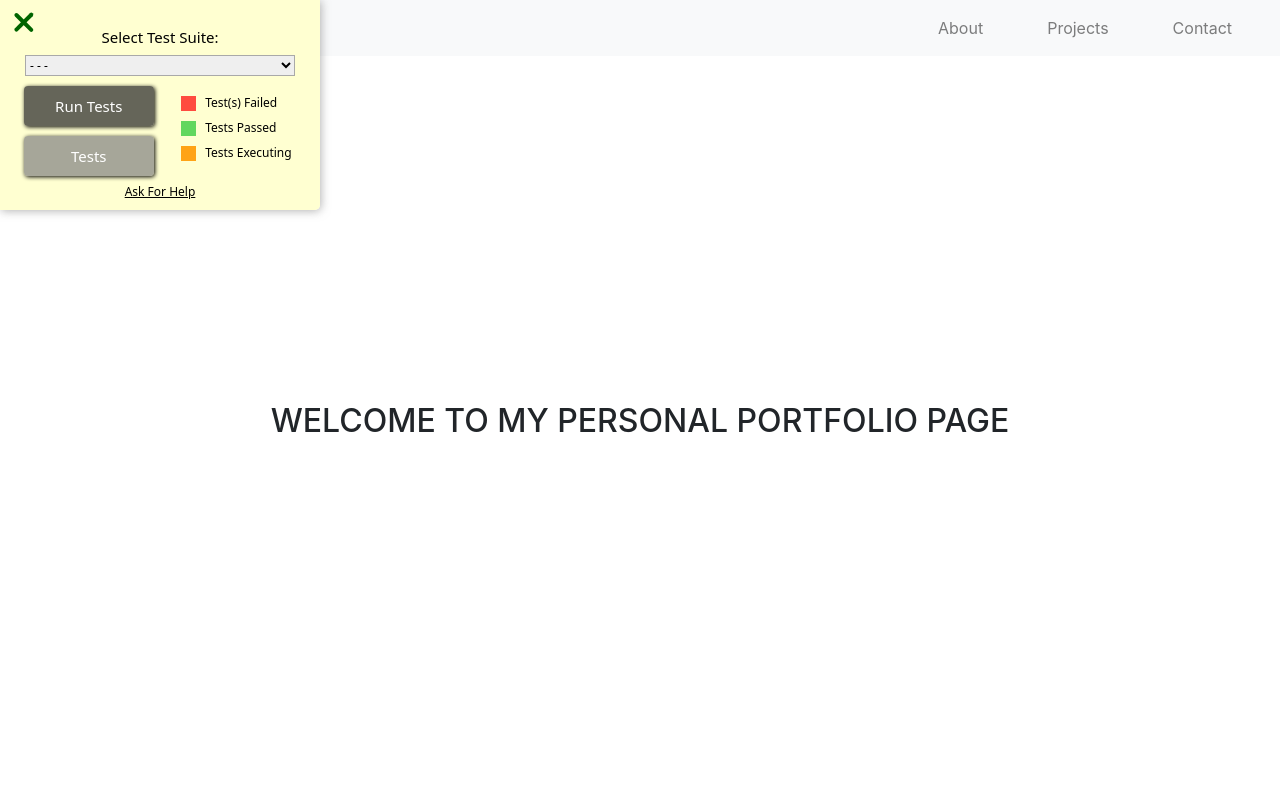
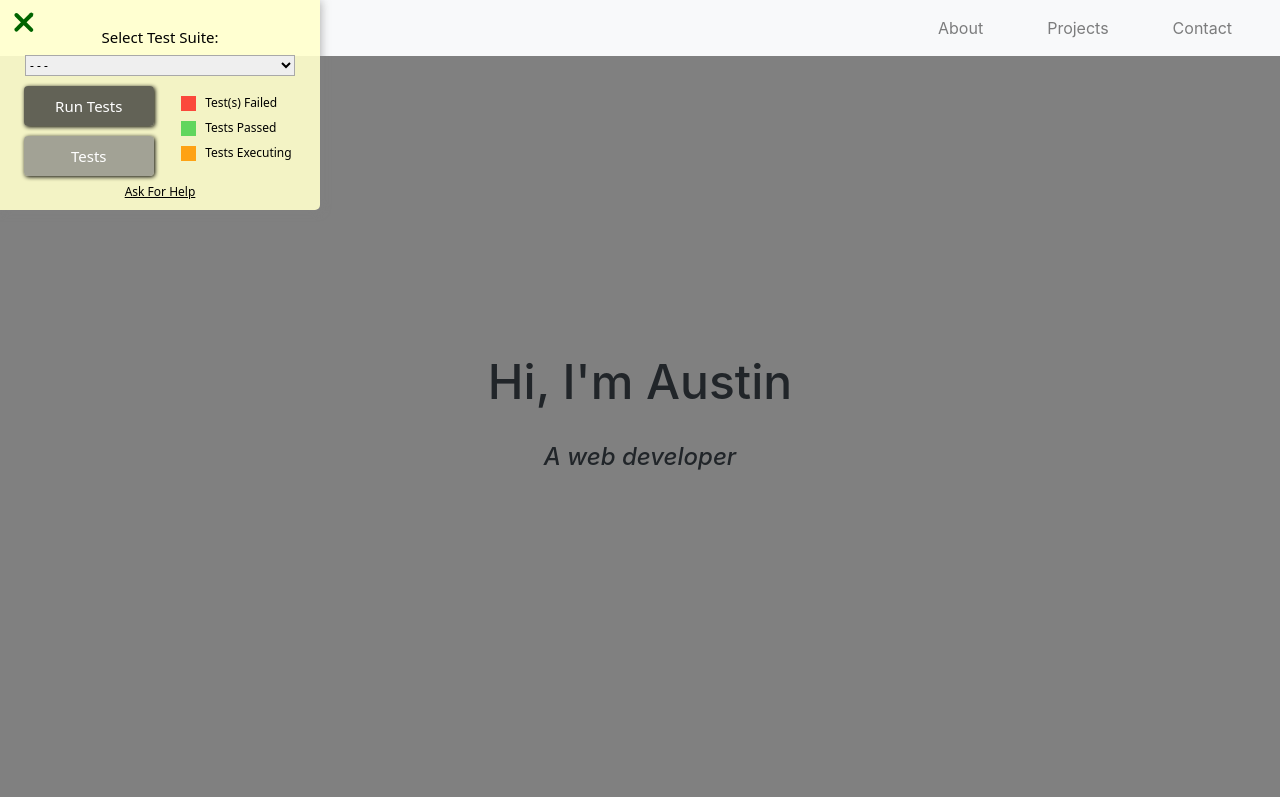
Before and after one commit to Austin-tam/freecodecamp-personal-portfolio, a website built with Parcel: page index.html in a window 1280 px wide. Shown: the top 797 px of the page. Built offline with nearby package versions, Linux system fonts and the light colour scheme.

Commit message:
fix welcome message centering using flexbox

```diff
--- a/css/main.css
+++ b/css/main.css
@@ -263,12 +263,9 @@ textarea {
 
 #welcome-section {
   height: 100vh;
+  background-color: grey;
 }
 
-.vertical-center {
-  min-height: 100%;
-  min-height: 100vh;
-
-  display: flex;
-  align-items: center;
+#welcome-header {
+  font-size: 48px;
 }
--- a/index.html
+++ b/index.html
@@ -36,8 +36,11 @@
       </div>
     </nav>
 
-    <section id="welcome-section">
-      <h1 class=" vertical-center d-flex justify-content-center">WELCOME TO MY PERSONAL PORTFOLIO PAGE</h1>
+    <section class="d-flex text-center" id="welcome-section">
+      <div class="w-100 d-flex flex-column justify-content-center">
+        <h1 id="welcome-header">Hi, I'm Austin</h1>
+        <p class="h4"><i>A web developer</i></p>
+      </div>
     </section>
 
     <section id="projects">
```
